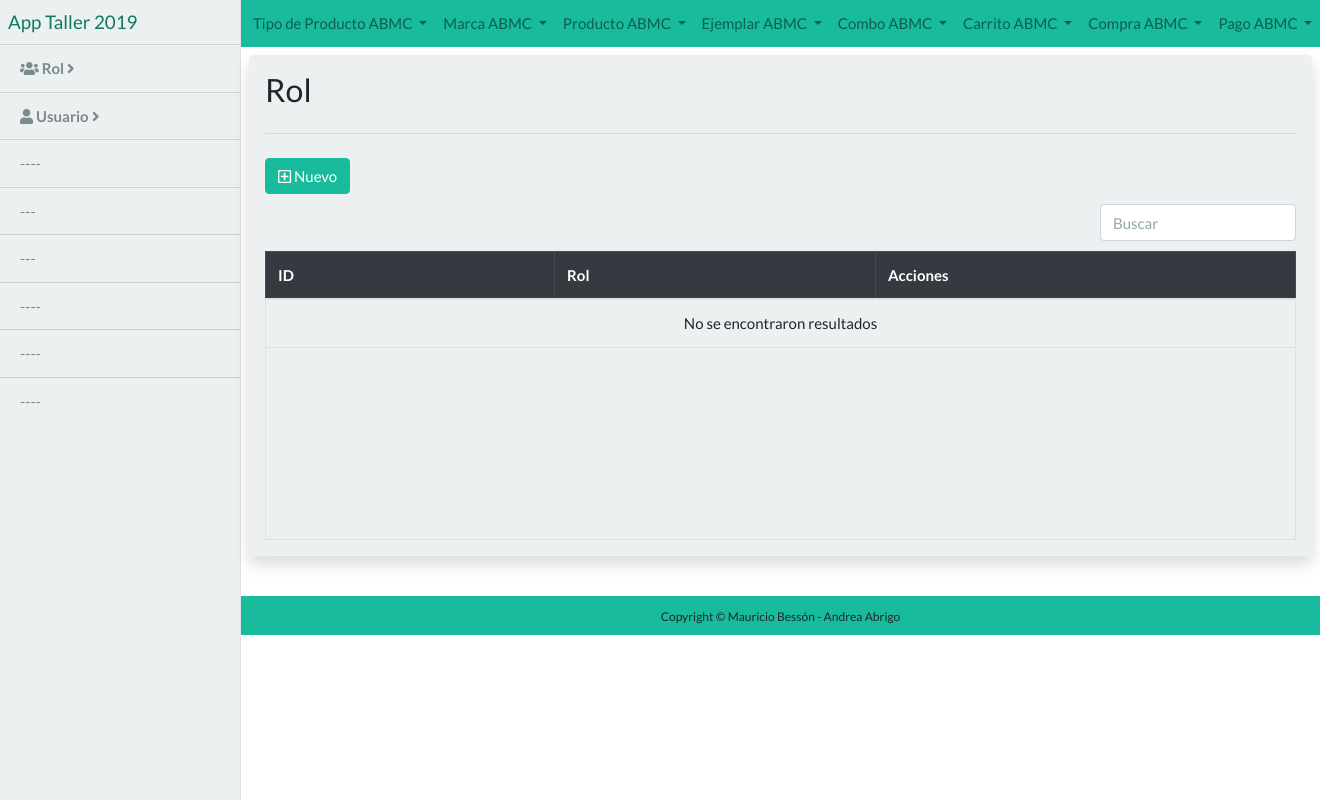
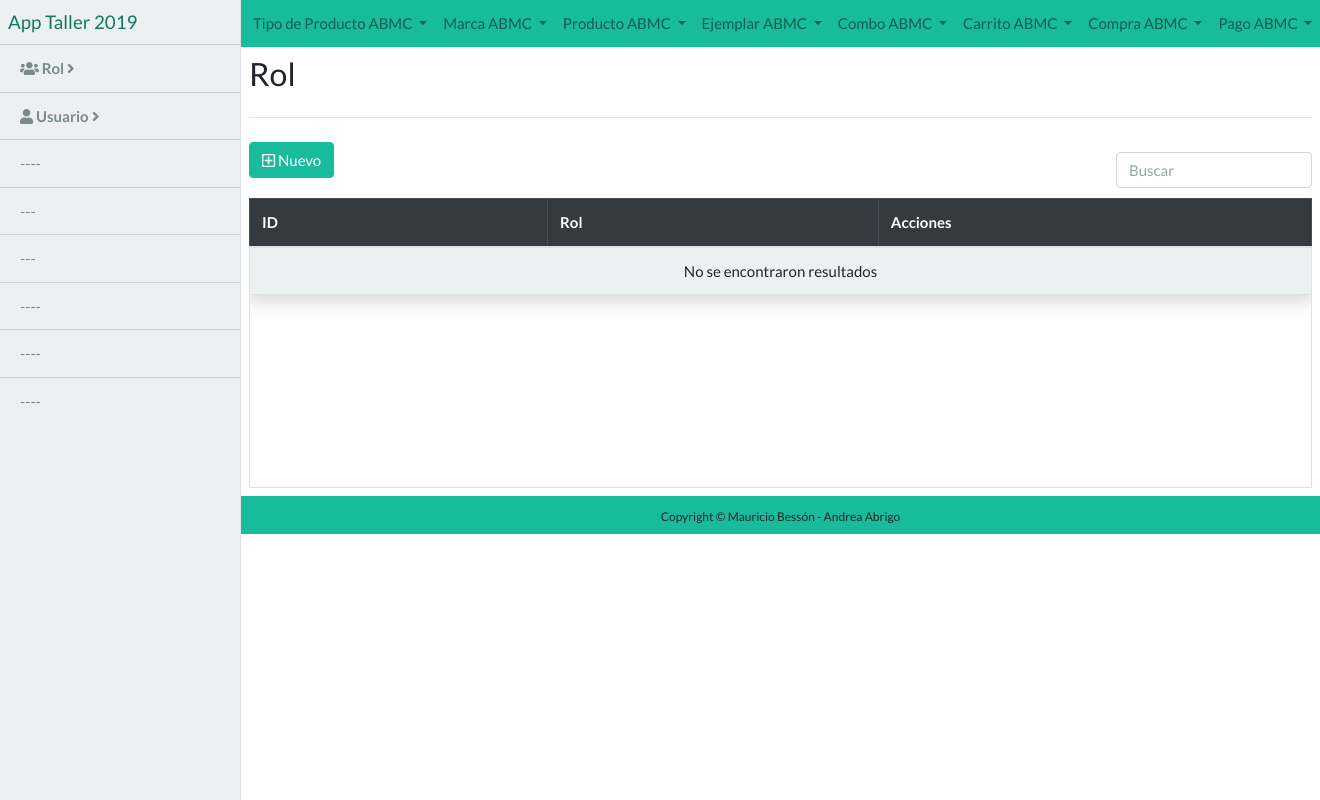
Before and after one commit to mauribesson/AppTaller2019, a Flask app: page /rolABMC in a window 1320 px wide. Run offline with Flask 2, Linux system fonts and the light colour scheme; data that the repository does not hold is empty; some libraries are stand-ins or nearby versions.

Commit message:
correcion estetica de abmc: boton nuevo, quita de jumbotron

```diff
--- a/App/app.py
+++ b/App/app.py
@@ -186,15 +186,14 @@ def editarUsuario():
     data = []
     if request.method == 'POST':
         nombre = request.form['nombre']
-        #nombreNuevo = request.form['nombreNuevo']
         contraseniaNueva = request.form['contraseniaNueva']
         contactoNuevo = request.form['contactoNuevo']
         RolNuevo = request.form['NuevoRol']
 
         usuario = Usuario()
         usuario.set_nombre(nombre)
-        #usuario.modificar_usuario(nombreNuevo, contraseniaNueva, contactoNuevo, RolNuevo)
         usuario.modificar_usuario(contraseniaNueva, contactoNuevo, RolNuevo)
+
     return render_template('usuario/usuarioModificado.html', data=data)
 
 @app.route('/listarUsuario')
--- a/App/static/css/style.css
+++ b/App/static/css/style.css
@@ -53,3 +53,10 @@ body {
     bottom: 0;
     overflow: auto;
 }
+
+
+/*Boton Nuevo ABMC*/
+
+a.nuevo-abmc.btn.btn-success {
+    position: absolute;
+}
--- a/App/templates/header/header.html
+++ b/App/templates/header/header.html
@@ -22,8 +22,9 @@
 
     <!--JS-->
     <script src="{{ url_for('static', filename='lib/jquery/jquery-3.4.1.min.js') }}"></script>
+    <script src="{{ url_for('static', filename='lib/popper/popper.min.js') }}"></script>
     <script src="{{ url_for('static', filename='lib/bootstrap-4.3.1/js/bootstrap.min.js') }}"></script>
-    <script src="{{ url_for('static', filename='lib/popper/popper.min.js') }}"></script>
+
 
     <!-- Fontawesome -->
     <script src="{{ url_for('static', filename='lib/fontawesome/js/all.min.js') }}"></script>
--- a/App/templates/rol/altaRol.html
+++ b/App/templates/rol/altaRol.html
@@ -9,7 +9,7 @@
         <div id="page-content-wrapper">
             {% include 'navbars/navbar.html' %}
             <div class="container-fluid p-2">
-                <div class="jumbotron p-3 shadow">
+                <div class="card p-3 shadow">
                     <h2>Alta Rol</h2>
                     <form action="guardarRol" method="POST">
                         <div class="form-group">
--- a/App/templates/rol/rolABMC.html
+++ b/App/templates/rol/rolABMC.html
@@ -23,9 +23,9 @@
                 </div>
                 {%endif%}
                 <div class="row">
-                    <div class="col-lg-12 p-2">
-                        <div class="jumbotron p-3 shadow">
-                            <!--<div class="row">
+                    <div class="col-12 p-2">
+                        <!--<div class="card p-3 shadow">-->
+                        <!--<div class="row">
                                 <div class="col-md-2">
                                     <h1 class="display-4">Rol</h1>
                                 </div>
@@ -33,14 +33,14 @@
                                     <a class="btn btn-success" href="{{ url_for('altaRol') }}"><i class="far fa-plus-square"></i> Nuevo</a>
                                 </div>
                             </div>-->
-                            <h3 class="display-6">Rol</h3>
-                            <hr class="my-4">
-                            <a class="btn btn-success" href="{{ url_for('altaRol') }}"><i class="far fa-plus-square"></i> Nuevo</a>
+                        <h3 class="display-6">Rol</h3>
+                        <hr class="my-4">
+                        <a class="nuevo-abmc btn btn-success" href="{{ url_for('altaRol') }}"><i class="far fa-plus-square"></i> Nuevo</a>
 
-                            <table id="tablaRol" data-classes="table table-bordered table-hover  table-striped" data-thead-classes="thead-dark" data-toggle="false" data-toolbar="#toolbar" data-search="true" data-show-columns="false" data-pagination="true" data-height="400">
-                            </table>
-                        </div>
+                        <table id="tablaRol" data-classes="table table-bordered table-hover table-striped shadow" data-thead-classes="thead-dark" data-toggle="false" data-toolbar="#toolbar" data-search="true" data-show-columns="false" data-pagination="true" data-height="400">
+                        </table>
                     </div>
+                    <!--</div>-->
                 </div>
             </div>
             {% include 'footer/footer.html' %}
```
Also changed, not shown: App/templates/usuario/usuarioABMC.html (+5 -15 lines).
